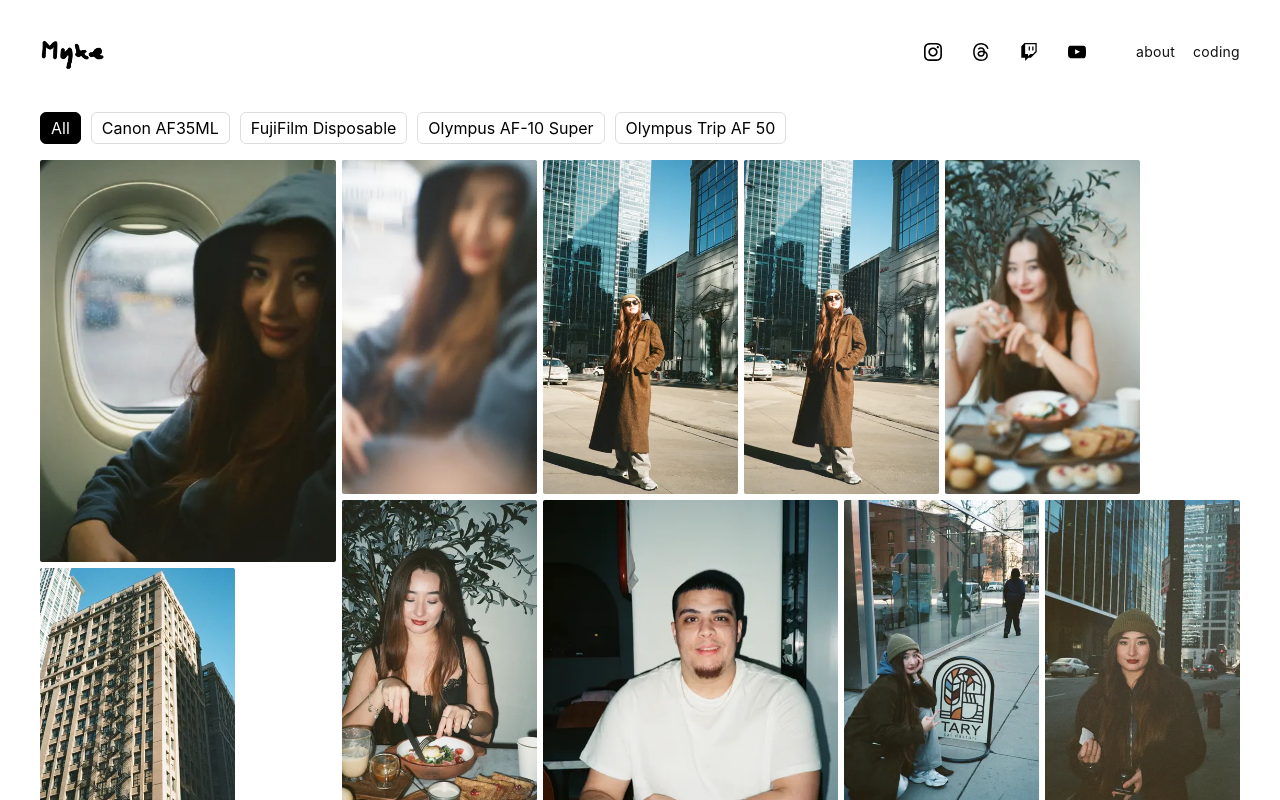
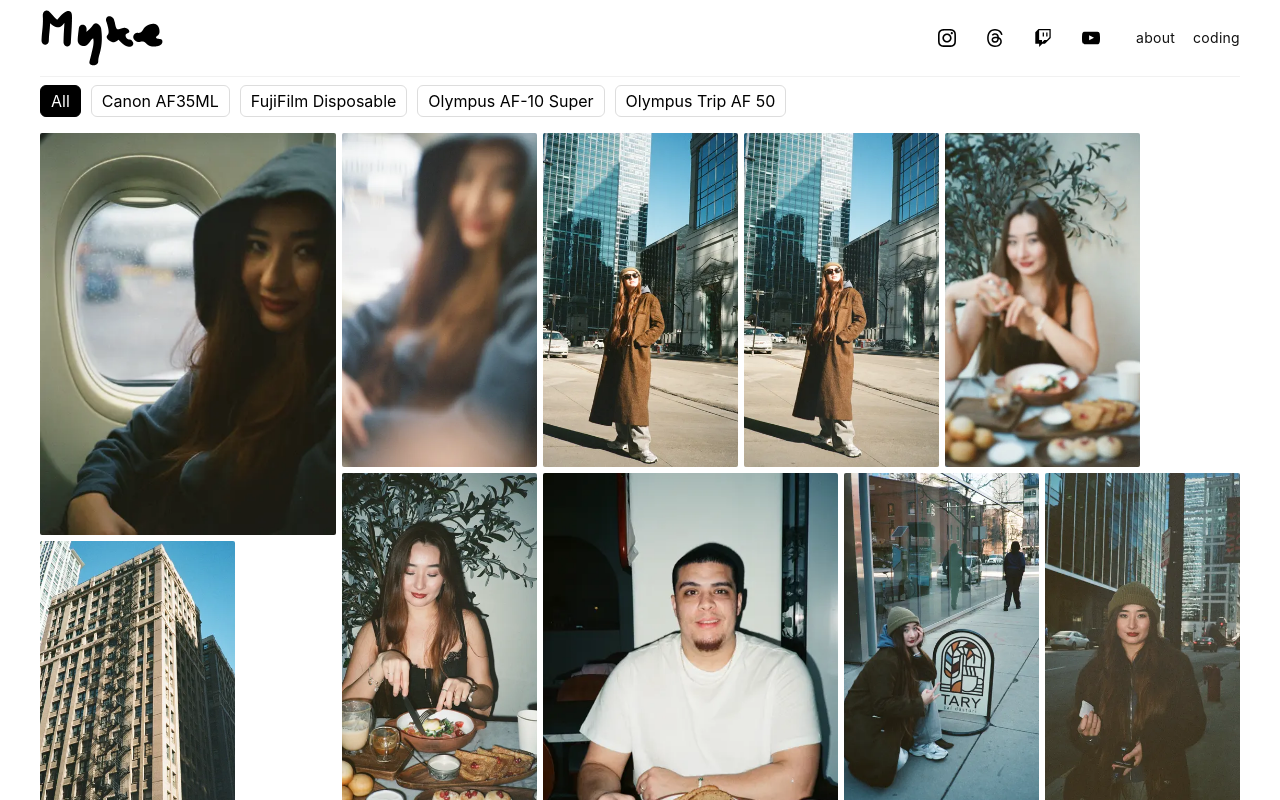
Before and after one commit to MykeRam/Mykes-Photog, a React (Vite) app in the folder client/: page / in a window 1280 px wide. Shown: the top 800 px of the page. Built offline with nearby package versions, Linux system fonts and the light colour scheme; the HTML template or start-up script is replaced by a standard one.

Commit message:
Refine header logo presentation

```diff
--- a/client/src/components/Header/Header.css
+++ b/client/src/components/Header/Header.css
@@ -1,4 +1,11 @@
-.site-header { padding:20px 0; }
+.site-header {
+  position:sticky;
+  top:0;
+  z-index:40;
+  padding:9px 0;
+  background:#fff;
+  border-bottom:1px solid rgba(17,17,17,0.06);
+}
 
 .site-header .container {
   display:flex;
@@ -6,18 +13,22 @@
   align-items:center;
 }
 
-.logo a { display:block; }
+.logo a {
+  display:flex;
+  align-items:center;
+  line-height:0;
+}
 
 .logo-img {
-  height:64px;
   width:auto;
+  height:58px;
   display:block;
 }
 
 .header-actions {
   display:flex;
   align-items:center;
-  gap:42px;
+  gap:28px;
 }
 
 .header-nav {
@@ -41,14 +52,14 @@
 }
 
 @media (max-width: 640px) {
-  .site-header { padding:16px 0; }
+  .site-header { padding:7px 0; }
 
   .site-header .container {
     align-items:flex-start;
     gap:14px;
   }
 
-  .logo-img { height:54px; }
+  .logo-img { height:46px; }
 
   .header-actions {
     gap:24px;
--- a/client/src/components/Header/Header.jsx
+++ b/client/src/components/Header/Header.jsx
@@ -33,7 +33,7 @@ export default function Header({ currentPath, navigate }) {
             }}
             aria-label="Go to home page"
           >
-            <img src="/logo.png" alt="Myke logo" className="logo-img" />
+            <img src="/myke_logo_vector_header.svg" alt="Myke logo" className="logo-img" />
           </a>
         </div>
         <div className="header-actions">
```
Also changed, not shown: client/public/myke_logo_vector_header.svg (added).
